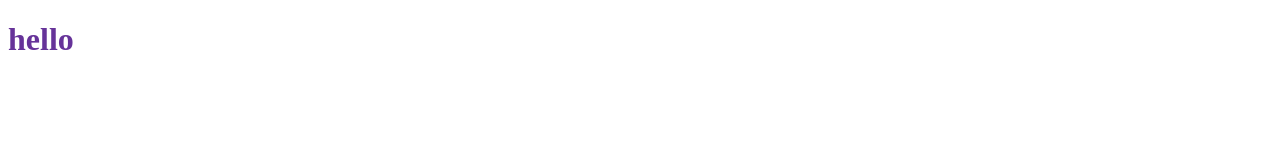
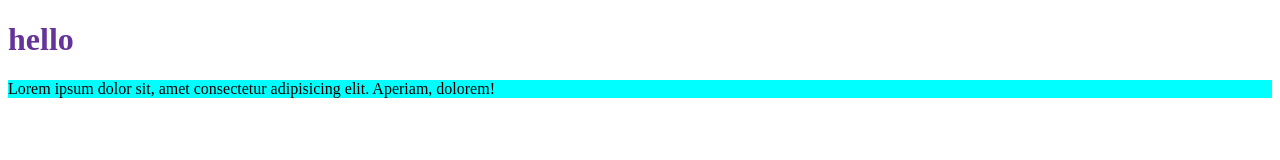
Before and after one commit to Beksultanova/new-proj, a plain HTML site: page index.html in a window 1280 px wide. Drawn offline with Linux system fonts and the light colour scheme.

Commit message:
added section

```diff
--- a/index.html
+++ b/index.html
@@ -8,12 +8,21 @@
   </head>
   <body>
     <style>
-        h1{
-            color: rebeccapurple;
-        }
+      h1 {
+        color: rebeccapurple;
+      }
+      .section{
+        background-color: aqua;
+      }
     </style>
     <div class="container">
-        <div class="header"><h1>hello</h1></div>
+      <div class="header"><h1>hello</h1></div>
+      <div class="section">
+        <p>
+          Lorem ipsum dolor sit, amet consectetur adipisicing elit. Aperiam,
+          dolorem!
+        </p>
+      </div>
     </div>
   </body>
 </html>
```
